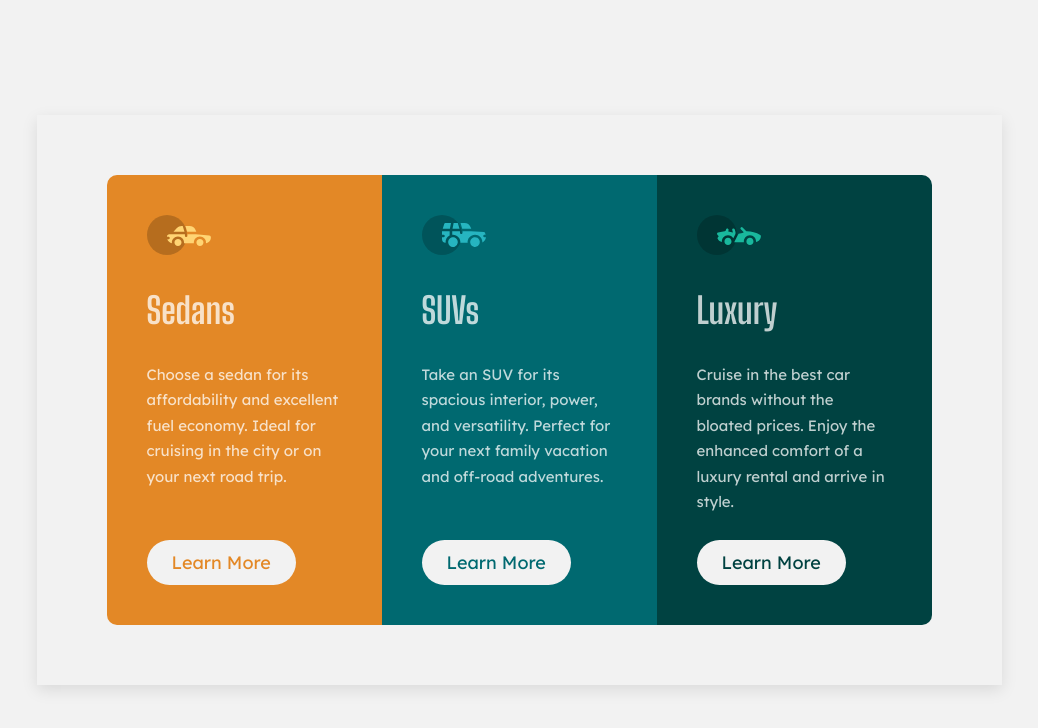
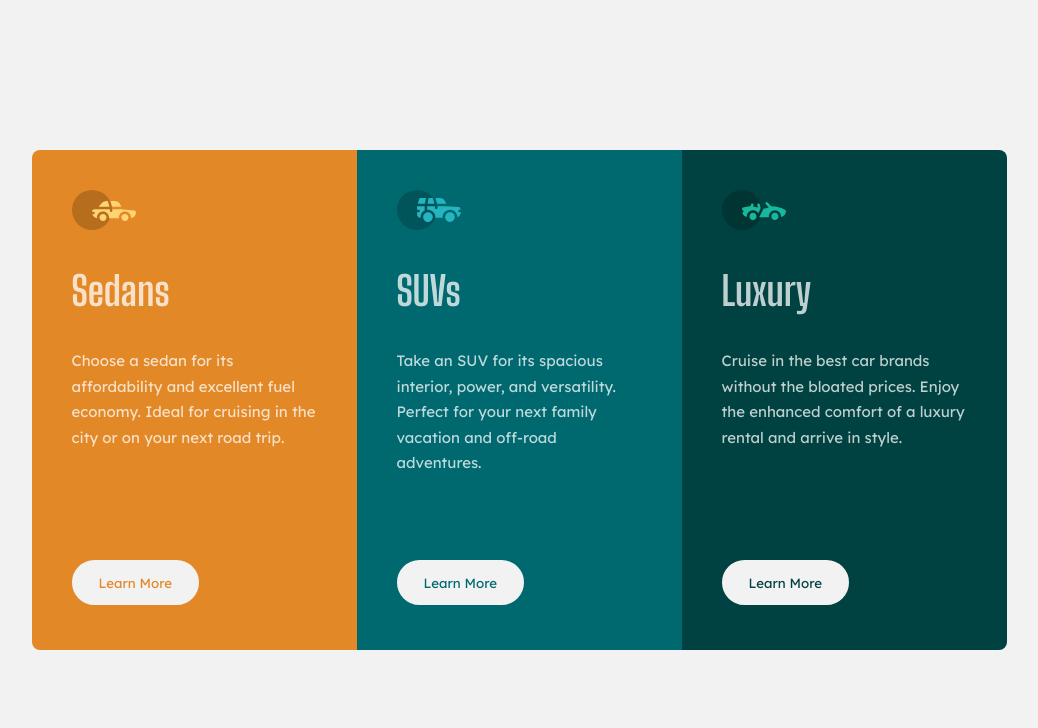
Before and after one commit to Sakuragi-dev/3-column-preview-card-component, a plain HTML site: page index.html in a window 1280 px wide. Shown: the whole page, without its empty margins (121-1159 px from the left). Drawn offline with Linux system fonts and the light colour scheme.

Commit message:
fix hover button

```diff
--- a/css/style.css
+++ b/css/style.css
@@ -19,15 +19,14 @@ main {
     justify-content: center;
     align-items: center;
     margin: 0;
-    box-shadow: 0px 5px 15px rgba(0, 0, 0, 0.1);
 }
 
 .container {
     display: flex;
-    border-radius: 10px;
+    border-radius: 8px;
     overflow: hidden;
-    width: 825px;
-    margin: 60px 70px;
+    width: 975px;
+    margin: 58px 70px;
 }
 
 .container .card {
@@ -35,15 +34,15 @@ main {
     font-size: 15px;
     color: hsla(0, 0%, 100%, 0.75);
     font-family: 'Lexend Deca', sans-serif;
-    height: 450px;
+    height: 500px;
     position: relative;
-    flex-basis: 275px;
+    flex-basis: 325px;
 }
 
 h2 {
     font-family: 'Big Shoulders Display', cursive;
     font-weight: 800;
-    font-size: 36px;
+    font-size: 40px;
 }
 
 p {
@@ -82,11 +81,16 @@ button {
     height: 45px;
     font-family: inherit;
     position: absolute;
-    bottom: 40px;
+    bottom: 45px;
     cursor: pointer;
     text-transform: capitalize;
-    font-size: 18px;
     background-color: hsl(0, 0%, 95%);
+    border: 2px solid hsl(0, 0%, 95%);
+}
+
+main .container .card button:hover {
+    background-color: transparent;
+    color: #fff;
 }
 
 button:focus {
```
